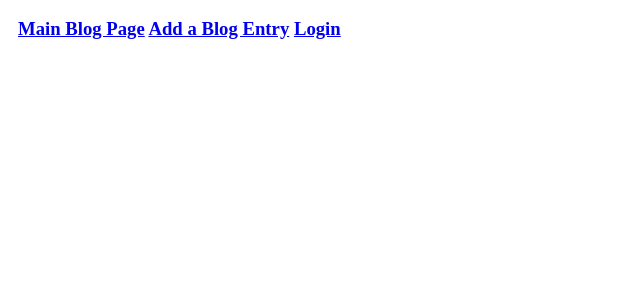
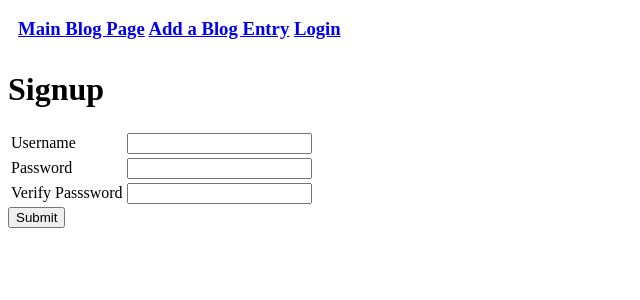
Before and after one commit to earl-gadel/blogz, a Flask app: template templates/signup.html in a window 1280 px wide. Shown: the top 300 px of the page, without its empty margins (0-640 px from the left). Run offline with Flask 2, Linux system fonts and the light colour scheme; the template is opened without the code that fills it, so the values that code supplies are empty.

Commit message:
started signup page

```diff
--- a/main.py
+++ b/main.py
@@ -83,7 +83,42 @@ def login():
 
     return render_template('login.html')
 
+@app.route('/signup', methods=['POST', 'GET'])
+def signup():
+    error_user = ''
+    error_pass = ''
+    error_verify = ''
+    if request.method == 'POST':
+        username = request.form['username']
+        password = request.form['password']
+        verify_pass = request.form['verify_pass']
 
+        for i in username:
+            if i == '':
+                error_user = "That's not a valid username"
+            elif i == ' ':
+                error_user = "That's not a valid username"
+
+        if len(username) < 3:
+            error_user = "That's not a valid username"
+
+        for i in password:
+            if i == '':
+                error_pass = "That's not a valid password"
+            elif i == ' ':
+                error_pass = "That's not a valid password"
+
+        if len(password) < 3:
+            error_pass = "That's not a valid password"
+
+        if verify_pass != password or len(verify_pass) < 3:
+            error_verify = "Passwords don't match"
+
+        if error_user == error_verify == error_pass == '':
+            return render_template('welcome.html', username=username)
+        return render_template('signup.html', error_user=error_user, error_pass=error_pass,
+                               error_verify=error_verify, username=username)
+    return render_template('signup.html')
 
 
 
--- a/templates/signup.html
+++ b/templates/signup.html
@@ -2,4 +2,38 @@
 
 {% block content %}
 
+	<h1>Signup</h1>
+    <form method="post">
+        <table>
+            <tr>
+                <td>
+                    <label for="username">Username</label>
+                </td>
+                <td>
+                    <input name="username" value="{{username}}" type="text" />
+                    <span class="error">{{error_user}}</span>
+                </td>
+            </tr>
+            <tr>
+                <td>
+                    <label for="password">Password</label>
+                </td>
+                <td>
+                    <input name="password" type="password" />
+                    <span class="error">{{error_pass}}</span>
+                </td>
+            </tr>
+            <tr>
+                <td>
+                    <label for="verify_pass">Verify Passsword</label>
+                </td>
+                <td>
+                    <input name="verify_pass" type="password" />
+                    <span class="error">{{error_verify}}</span>
+                </td>
+            </tr>
+        </table>
+        <input type="submit" value="Submit" />
+</form>
+
 {% endblock %}
```
